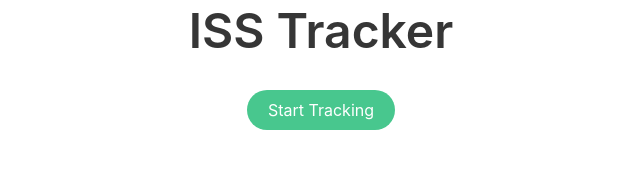
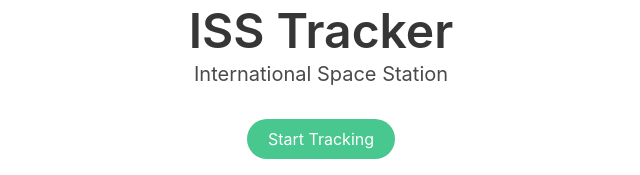
Before and after one commit to utkarsh-1905/ISS-Tracker, a plain HTML site: page public/index.html in a window 1280 px wide. Shown: the top 175 px of the page, without its empty margins (319-959 px from the left). Drawn offline with nearby package versions, Linux system fonts and the light colour scheme.

Commit message:
Subtitle Added for dumbos

```diff
--- a/public/index.html
+++ b/public/index.html
@@ -26,6 +26,7 @@
   </head>
   <body class="container has-text-centered">
     <h2 class="title is-1 has-text-centered mt-1">ISS Tracker</h2>
+    <h3 class="subtitle">International Space Station</h3>
     <p class="coordinates mb-4"></p>
     <button class="startStop button is-success is-normal is-rounded mt-2">
       Start Tracking
```
